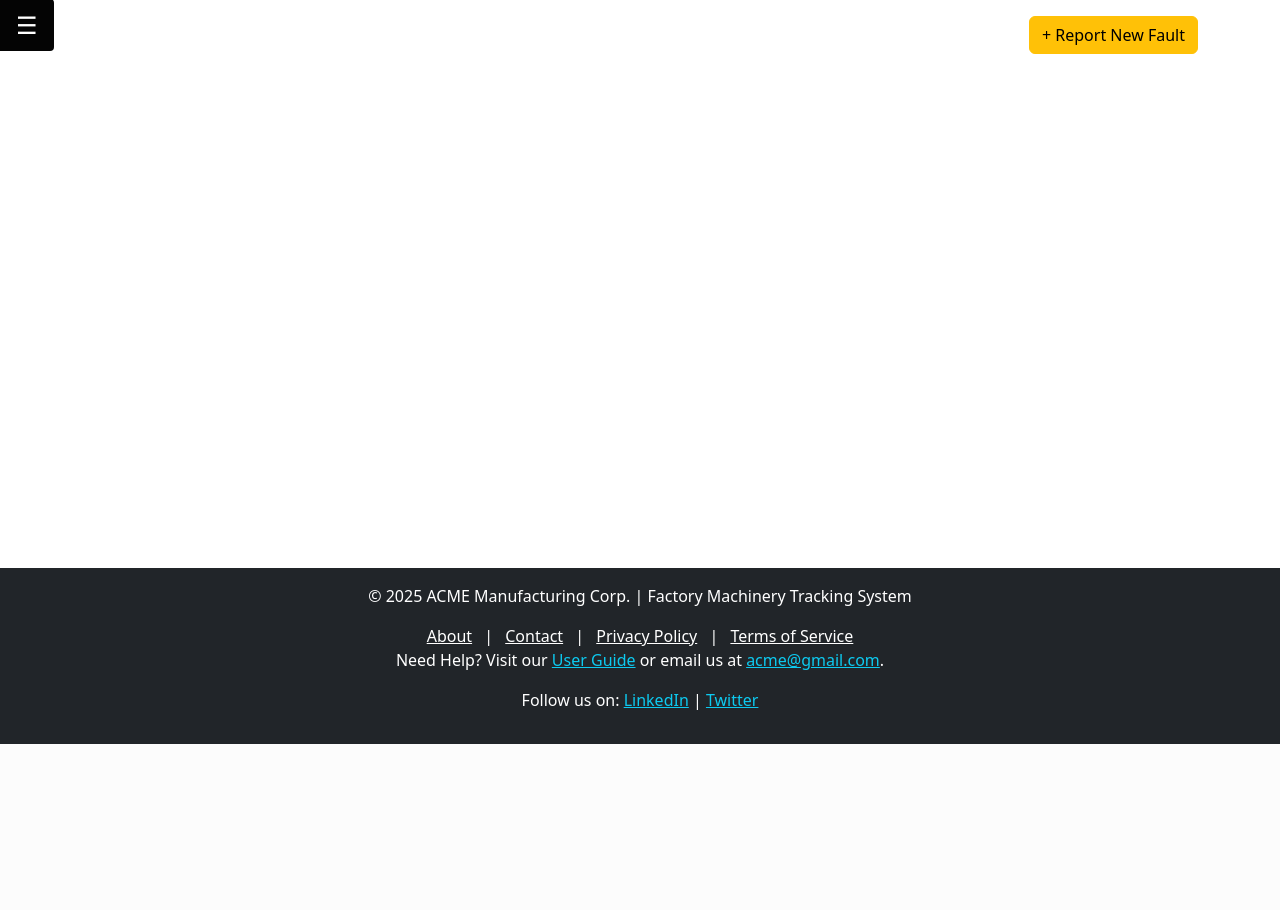
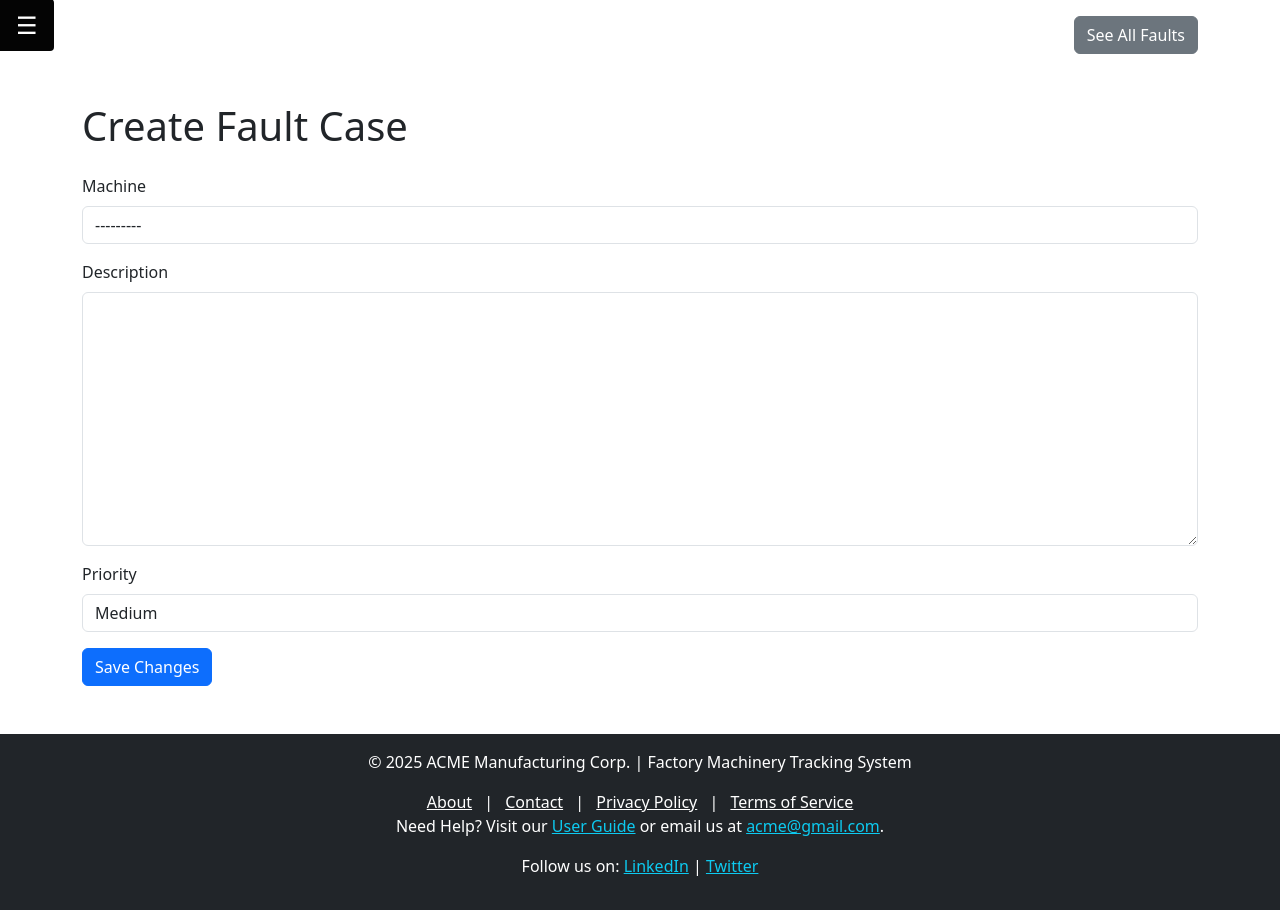
Before and after one commit to groupProjectDCU/manufactureWatch, a Django app: page /repairs/faults/create/ in a window 1280 px wide. Shown: the part 56-966 px from the top of the page. Before the commit the page ends 800 px from the top, so only its background shows below. Run offline with Django 5.2, Linux system fonts and the light colour scheme; data comes from the database, SQL or seed files in the repository.

Commit message:
Created fault/note_form.html, changed base.html to have a block for overwriting in child templates. added initialisation to each form as well
Enhances form initialization and template structure

Adds Bootstrap classes to form fields for styling
Introduces block elements in templates for customization
Improves fault and note form templates for better user experience

```diff
--- a/repairs/forms.py
+++ b/repairs/forms.py
@@ -4,14 +4,29 @@
 class FaultCaseForm(forms.ModelForm):
     class Meta:
         model = FaultCase
-        fields = ['machine', 'description', 'priority']
+        fields = ['machine', 'description', 'priority'] # Replace with the actual field names you want to include
+
+    def __init__(self, *args, **kwargs): # Initialize the form
+        super().__init__(*args, **kwargs)
+        for field_name, field in self.fields.items(): # Iterate over each field in the form
+            field.widget.attrs['class'] = 'form-control' # Add Bootstrap class to each field's widget
 
 class FaultNoteForm(forms.ModelForm):
     class Meta:
         model = FaultNote
         fields = ['case', 'note']
 
+    def __init__(self, *args, **kwargs):
+        super().__init__(*args, **kwargs)
+        for field_name, field in self.fields.items():
+            field.widget.attrs['class'] = 'form-control'
+
 class FaultUpdateForm(forms.ModelForm):
     class Meta:
         model = FaultCase
         fields = ['status', 'priority', 'resolution_notes']
+
+    def __init__(self, *args, **kwargs):
+        super().__init__(*args, **kwargs)
+        for field_name, field in self.fields.items():
+            field.widget.attrs['class'] = 'form-control'
--- a/repairs/templates/base.html
+++ b/repairs/templates/base.html
@@ -33,9 +33,11 @@
     <!-- A button that will send to /create; TODO: ADD TECHNICIANS  -->
     <div class="container mt-5 pt-4">
         <div class="d-flex justify-content-end">
+            {% block button %} <!-- This block can be overridden in child templates -->
             <a href="{% url 'repairs:fault_case_create' %}" class="btn btn-warning">
                 + Report New Fault
             </a>
+            {% endblock %}
         </div>
     </div>
 
--- a/repairs/templates/fault_form.html
+++ b/repairs/templates/fault_form.html
@@ -1,4 +1,39 @@
 {% extends "base.html" %}
+
+{% block button %}
+<a href="{% url 'repairs:fault_case_list' %}" class="btn btn-secondary">
+    See All Faults
+</a>
+{% endblock %}
+
 {% block content %}
-    <!-- add a form block here -->
+<div class="container my-5">
+    <h1 class="mb-4">
+        {% if form.instance.pk %}
+            Create Fault Case
+        {% endif %}
+    </h1>
+
+    <!-- Form for creating or updating a fault -->
+    <form method="post">
+        {% csrf_token %}
+        {% for field in form %}
+            <div class="mb-3">
+                <label for="{{ field.id_for_label }}" class="form-label">{{ field.label }}</label>
+                {{ field.as_widget }}
+                {% if field.help_text %}
+                    <div class="form-text">{{ field.help_text }}</div>
+                {% endif %}
+                {% for error in field.errors %}
+                    <div class="text-danger">{{ error }}</div>
+                {% endfor %}
+            </div>
+        {% endfor %}
+
+        <!-- Submit button -->
+        <button type="submit" class="btn btn-primary">
+            {% if form.instance.pk %}Save Changes{% else %}Submit Fault{% endif %}
+        </button>
+    </form>
+</div>
 {% endblock %}
--- a/repairs/urls.py
+++ b/repairs/urls.py
@@ -6,11 +6,11 @@
 """
 All routes for fault case tracking are defined here.
     - User-facing:
-        - GET /repairs/faults/                             → View all fault cases
-        - GET /repairs/faults/<uuid:fault_case_id>/        → View a specific fault case
-        - GET /repairs/faults/create/                      → Create a new fault case (technician only)
-        - GET /repairs/faults/<uuid:fault_case_id>/update/ → Update a fault case
-        - GET /repairs/faults/<uuid:fault_case_id>/fault_note_create/ → Add a note to a specific fault case
+        - GET /repairs/faults/                             -> View all fault cases
+        - GET /repairs/faults/<uuid:fault_case_id>/        -> View a specific fault case
+        - GET /repairs/faults/create/                      -> Create a new fault case (technician only)
+        - GET /repairs/faults/<uuid:fault_case_id>/update/ -> Update a fault case
+        - GET /repairs/faults/<uuid:fault_case_id>/fault_note_create/ -> Add a note to a specific fault case
 """
 urlpatterns = [
     # URL: /repairs/faults/
```
Also changed, not shown: repairs/templates/note_form.html (+38 -1 lines).
